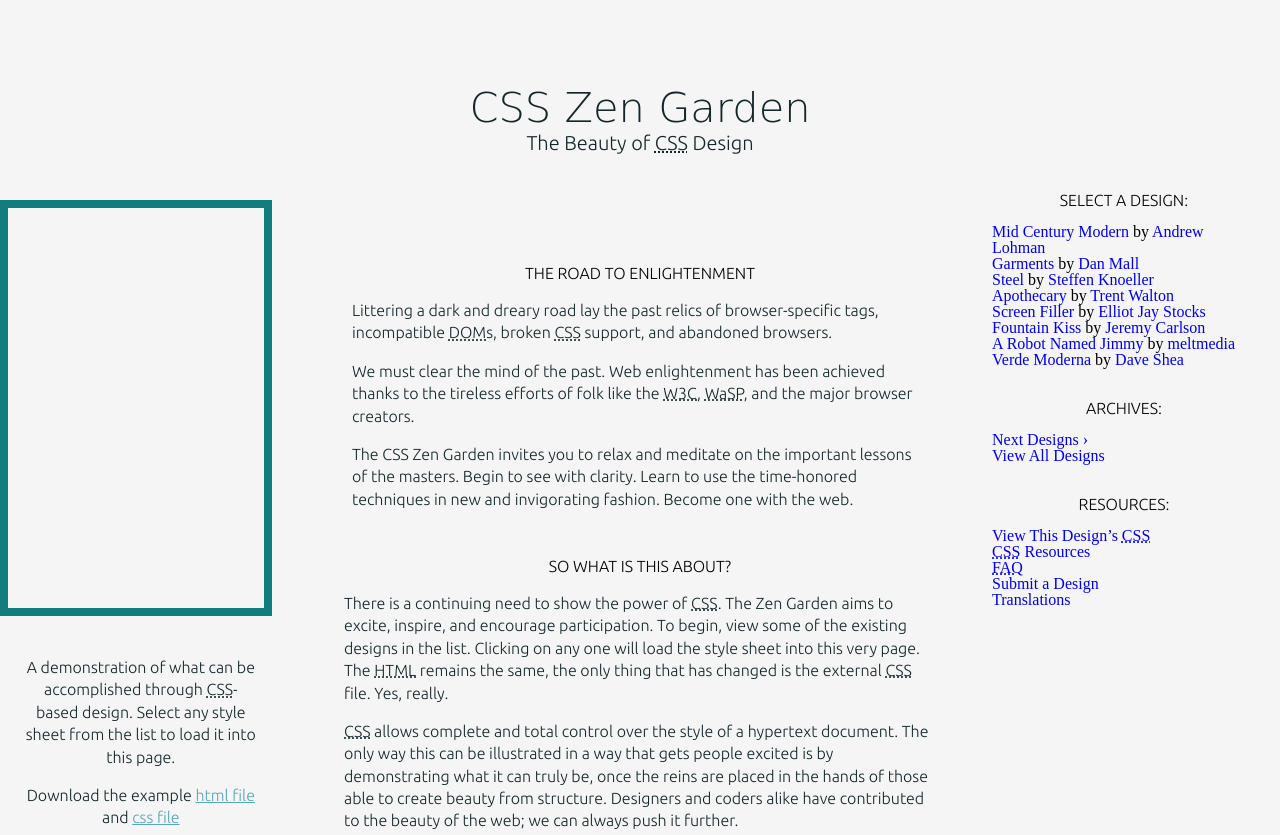
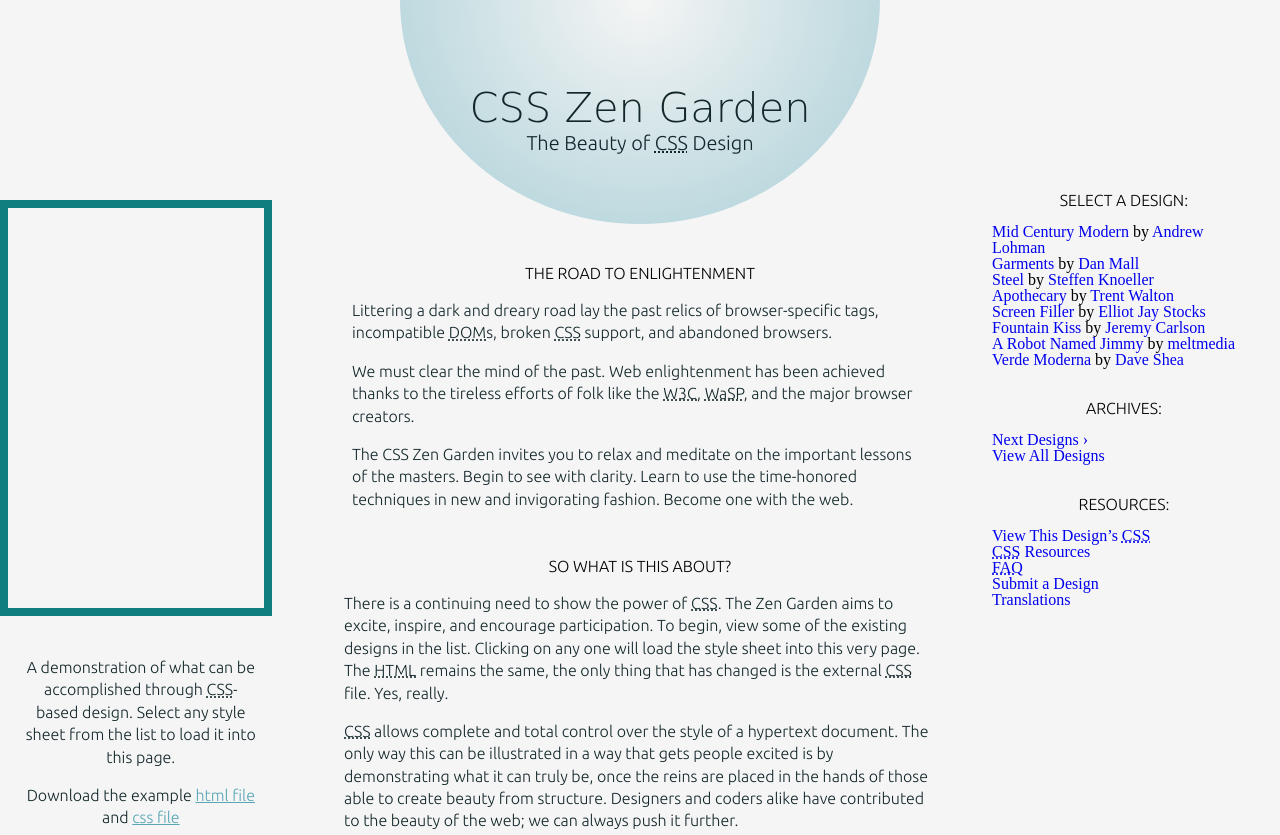
Before and after one commit to zen-group4/zen-group4.github.io, a plain HTML site: page index.html in a window 1280 px wide. Shown: the top 835 px of the page. Drawn offline with nearby package versions, Linux system fonts and the light colour scheme; files that its build step writes are made by us from their sources; a web font is replaced by a local one.

Commit message:
Add gradient ellipse for header

```diff
--- a/scss/partials/_intro.scss
+++ b/scss/partials/_intro.scss
@@ -1,4 +1,30 @@
 // Put intro elements here.
+
+header, header > h1, header > h2 {
+    background: none;
+}
+
+header::before {
+    content: "";
+    display: inline-block;
+    position: absolute;
+    top: 0;
+    left: 50%;
+    width: 24em;
+    height: 22em;
+    border-radius: 12em / 11em;
+    transform: translate(-50%, -45%);
+
+    @include MQ(L) {
+        width: 30em;
+        height: 28em;
+        border-radius: 15em / 14em;
+        transform: translate(-50%, -50%);
+    }
+
+    background: radial-gradient($cultured-white, $light-blue);
+    z-index: -1;
+}
 
 .intro {
     @include MQ(L) {
```
